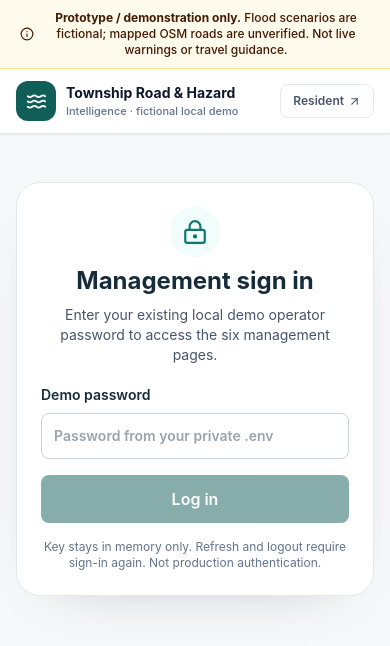
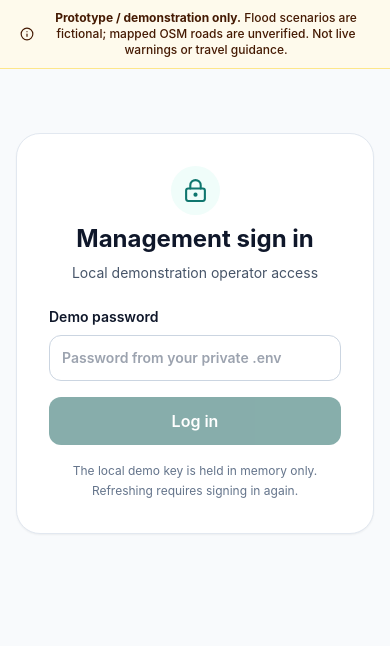
Before and after one commit to hamoodalsahur/township_flood_system, a Next.js app: page /management in a window 390 px wide. Shown: the top 646 px of the page. Built offline with nearby package versions, Linux system fonts and the light colour scheme.

Commit message:
Introduce clean responsive management sidebar and compact operator header

```diff
--- a/src/components/management/ManagementShell.tsx
+++ b/src/components/management/ManagementShell.tsx
@@ -3,7 +3,7 @@
 import Link from "next/link";
 import {usePathname} from "next/navigation";
 import {createContext,useContext,useState,type FormEvent,type ReactNode} from "react";
-import {ArrowUpRight,LockKeyhole,LogOut,Waves} from "lucide-react";
+import {ArrowUpRight,LockKeyhole,LogOut,Waves,LayoutDashboard,ClipboardList,MapPinned,Images,BrainCircuit,Settings2} from "lucide-react";
 import {MANAGEMENT_SECTIONS,managementSectionFromPath} from "@/lib/management-sections";
 
 const OperatorKeyContext=createContext<string|null>(null);
@@ -48,68 +48,61 @@ export default function ManagementShell({children}:{children:ReactNode}){
     setError("");
   }
 
-  return <>
-    <header className="sticky top-0 z-50 border-b border-slate-200 bg-white/95 shadow-sm backdrop-blur" aria-label="Operator navigation header">
-      <div className="mx-auto flex max-w-7xl flex-wrap items-center justify-between gap-3 px-4 py-3 sm:px-8">
-        <Link href="/" className="flex shrink-0 items-center gap-2.5 text-slate-900" aria-label="Township Flood Intelligence home">
-          <span className="flex h-10 w-10 items-center justify-center rounded-xl bg-teal-800 text-white"><Waves size={21} aria-hidden="true"/></span>
-          <span>
-            <strong className="block text-sm leading-5">Township Road & Hazard</strong>
-            <span className="block text-[11px] font-medium text-slate-500">Intelligence · fictional local demo</span>
-          </span>
-        </Link>
-        {operatorKey?<nav className="order-3 w-full overflow-x-auto overscroll-x-contain border-t border-slate-100 pt-2 lg:order-2 lg:w-auto lg:flex-1 lg:border-0 lg:px-4 lg:pt-0"
-            aria-label="Management sections">
-          <div className="flex min-w-max items-center gap-1">
-            {MANAGEMENT_SECTIONS.map(section=><Link key={section.id} href={section.href}
-              aria-current={active===section.id?"page":undefined}
-              className={"inline-flex min-h-10 items-center whitespace-nowrap rounded-lg px-3 py-2 text-xs font-semibold transition sm:text-sm "+
-                (active===section.id?"bg-teal-50 text-teal-900 ring-1 ring-teal-200":"text-slate-600 hover:bg-slate-50 hover:text-teal-900")}>
-              {section.label}
-            </Link>)}
-          </div>
-        </nav>:<p className="hidden text-xs text-slate-500 sm:block">Local operator access required</p>}
-        <div className="order-2 flex items-center gap-2 lg:order-3">
-          <Link href="/resident" className="inline-flex items-center gap-1 rounded-lg border border-slate-200 px-3 py-2 text-xs font-semibold text-slate-600 hover:bg-slate-50">
-            Resident <ArrowUpRight size={13} aria-hidden="true"/>
+  const sectionIcons={overview:LayoutDashboard,incidents:ClipboardList,maps:MapPinned,evidence:Images,research:BrainCircuit,system:Settings2};
+  return <div className="min-h-screen bg-slate-50 text-slate-900">
+    {operatorKey ? <OperatorKeyContext.Provider value={operatorKey}>
+      <div className="lg:flex">
+        <aside className="border-b border-slate-200 bg-white lg:sticky lg:top-0 lg:h-screen lg:w-64 lg:shrink-0 lg:border-b-0 lg:border-r">
+          <Link href="/management" className="flex items-center gap-3 px-5 py-5 text-slate-900" aria-label="Township management overview">
+            <span className="flex h-11 w-11 shrink-0 items-center justify-center rounded-xl bg-teal-800 text-white"><Waves size={23} aria-hidden="true"/></span>
+            <span><strong className="block text-sm leading-5">Township Road &amp;<br/>Hazard Intelligence</strong><span className="text-xs text-slate-500">Management workspace</span></span>
           </Link>
-          {operatorKey?<button type="button" onClick={logout} className="inline-flex items-center gap-1.5 rounded-lg border border-slate-300 px-3 py-2 text-xs font-semibold text-slate-700 hover:bg-slate-50">
-            <LogOut size={15} aria-hidden="true"/> Log out
-          </button>:null}
+          <nav aria-label="Management sections" className="flex gap-1 overflow-x-auto px-3 pb-3 lg:mt-4 lg:flex-col lg:gap-2 lg:overflow-visible">
+            {MANAGEMENT_SECTIONS.map(section=>{
+              const Icon=sectionIcons[section.id];
+              return <Link key={section.id} href={section.href} aria-current={active===section.id?"page":undefined}
+                className={"flex min-h-11 shrink-0 items-center gap-3 whitespace-nowrap rounded-xl px-3 py-2.5 text-sm font-semibold transition-colors "+
+                (active===section.id?"bg-teal-50 text-teal-900 ring-1 ring-teal-100":"text-slate-600 hover:bg-slate-50 hover:text-slate-900")}>
+                <Icon size={18} aria-hidden="true"/>{section.label}
+              </Link>;
+            })}
+          </nav>
+          <p className="mx-4 mb-5 hidden rounded-xl bg-slate-50 px-3 py-4 text-xs leading-5 text-slate-500 lg:absolute lg:bottom-0 lg:block">
+            Academic demonstration. Incident records are fictional; OSM roads are unverified reference data.
+          </p>
+        </aside>
+        <div className="min-w-0 flex-1">
+          <header className="flex flex-wrap items-center justify-between gap-3 border-b border-slate-200 bg-white px-5 py-4 sm:px-8">
+            <p className="text-sm font-semibold text-slate-700">Township management</p>
+            <div className="flex items-center gap-3">
+              <Link href="/resident" className="inline-flex items-center gap-1 rounded-lg border border-slate-200 px-3 py-2 text-xs font-semibold text-slate-600 hover:bg-slate-50">Resident view <ArrowUpRight size={13}/></Link>
+              <span className="flex h-9 w-9 items-center justify-center rounded-full bg-teal-900 text-xs font-bold text-white" aria-label="Local demo operator">OP</span>
+              <button type="button" onClick={logout} className="inline-flex items-center gap-1 rounded-lg border border-slate-200 px-3 py-2 text-xs font-semibold text-slate-700 hover:bg-slate-50"><LogOut size={14}/> Log out</button>
+            </div>
+          </header>
+          <main className="mx-auto max-w-7xl px-5 pb-20 pt-7 sm:px-8">{children}</main>
         </div>
       </div>
-    </header>
-    {operatorKey?
-      <OperatorKeyContext.Provider value={operatorKey}>
-        <div className="mx-auto max-w-7xl px-4 pb-20 pt-7 sm:px-8 sm:pt-10">
-          <p className="mb-5 text-xs font-medium text-slate-500">Operator workspace / Local development only · No live warnings or verified road decisions</p>
-          {children}
-        </div>
-      </OperatorKeyContext.Provider>
-    :
-      <div className="mx-auto max-w-7xl px-4 pb-20 sm:px-8">
-        <section className="mx-auto mt-12 max-w-md rounded-3xl border border-slate-200 bg-white p-6 shadow-[0_20px_60px_-45px_rgba(15,41,55,.4)] sm:p-8" aria-label="Management login">
-          <div className="mb-5 flex flex-col items-center gap-2 text-center">
-            <div className="rounded-full bg-teal-50 p-3"><LockKeyhole size={26} className="text-teal-700" aria-hidden="true"/></div>
+    </OperatorKeyContext.Provider> :
+      <div className="mx-auto max-w-md px-4 pb-20 pt-16">
+        <section className="rounded-3xl border border-slate-200 bg-white p-8 shadow-sm" aria-label="Management login">
+          <div className="mb-6 flex flex-col items-center gap-2 text-center">
+            <div className="rounded-full bg-teal-50 p-3"><LockKeyhole size={25} className="text-teal-700"/></div>
             <h1 className="text-2xl font-bold">Management sign in</h1>
-            <p className="text-sm text-slate-600">Enter your existing local demo operator password to access the six management pages.</p>
+            <p className="text-sm text-slate-600">Local demonstration operator access</p>
           </div>
           <form onSubmit={event=>void login(event)} className="space-y-4">
-            <label className="block text-sm font-semibold">
-              Demo password
-              <input type="password" autoComplete="off" required value={password}
-                onChange={event=>setPassword(event.target.value)}
-                className="mt-2 block w-full rounded-lg border border-slate-300 p-3" placeholder="Password from your private .env"/>
+            <label className="block text-sm font-semibold">Demo password
+              <input type="password" autoComplete="off" required value={password} onChange={event=>setPassword(event.target.value)}
+                className="mt-2 w-full rounded-xl border border-slate-300 p-3" placeholder="Password from your private .env"/>
             </label>
             {error?<p role="alert" className="rounded-lg bg-rose-50 p-3 text-sm text-rose-800">{error}</p>:null}
-            <button type="submit" disabled={checking||!password}
-              className="w-full rounded-lg bg-teal-800 px-4 py-3 font-semibold text-white transition hover:bg-teal-700 disabled:opacity-50">
+            <button type="submit" disabled={checking||!password} className="w-full rounded-xl bg-teal-800 px-4 py-3 font-semibold text-white hover:bg-teal-700 disabled:opacity-50">
               {checking?"Verifying…":"Log in"}
             </button>
           </form>
-          <p className="mt-4 text-center text-xs text-slate-500">Key stays in memory only. Refresh and logout require sign-in again. Not production authentication.</p>
+          <p className="mt-4 text-center text-xs leading-5 text-slate-500">The local demo key is held in memory only. Refreshing requires signing in again.</p>
         </section>
-      </div>
-    }
-  </>;
+      </div>}
+  </div>;
 }
```
